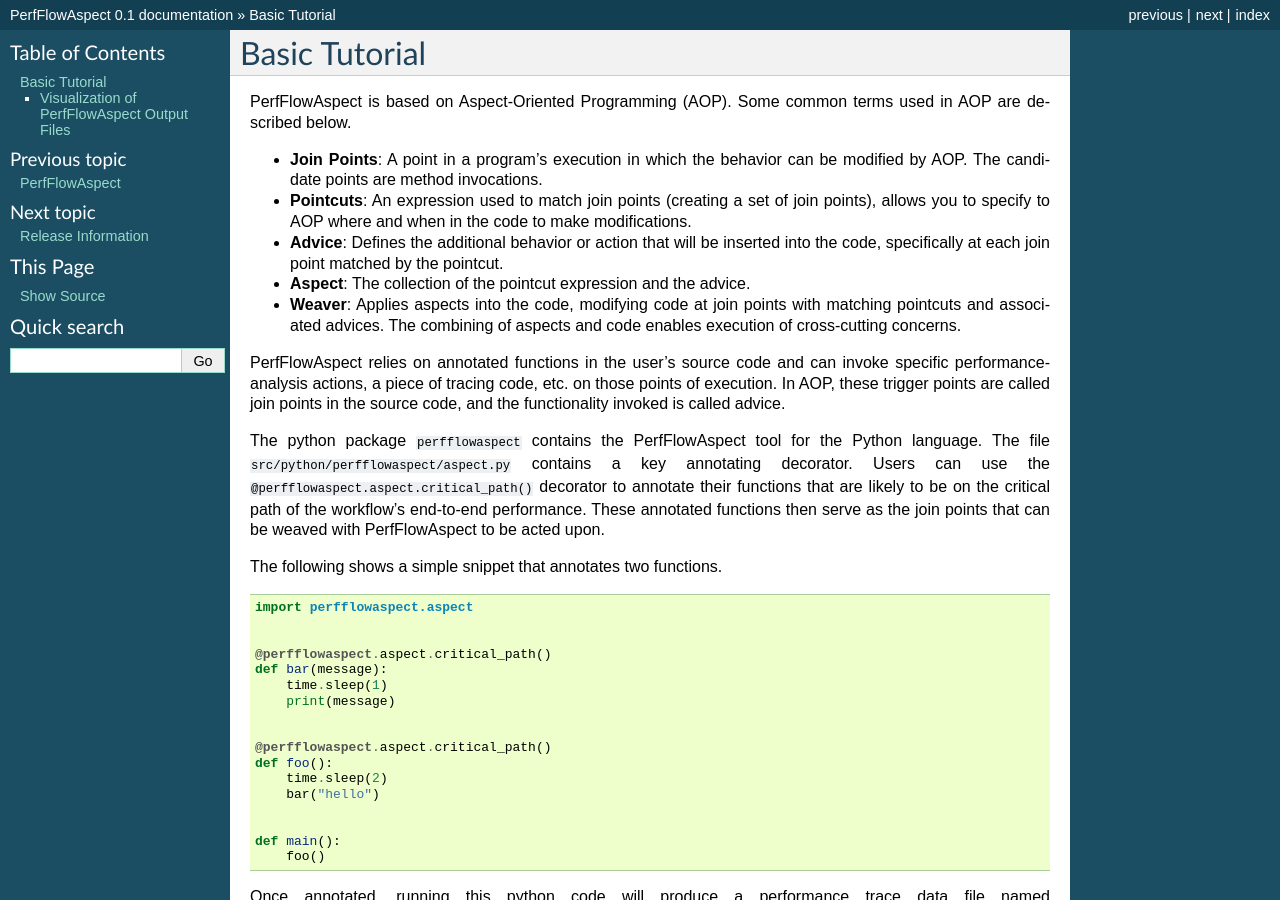
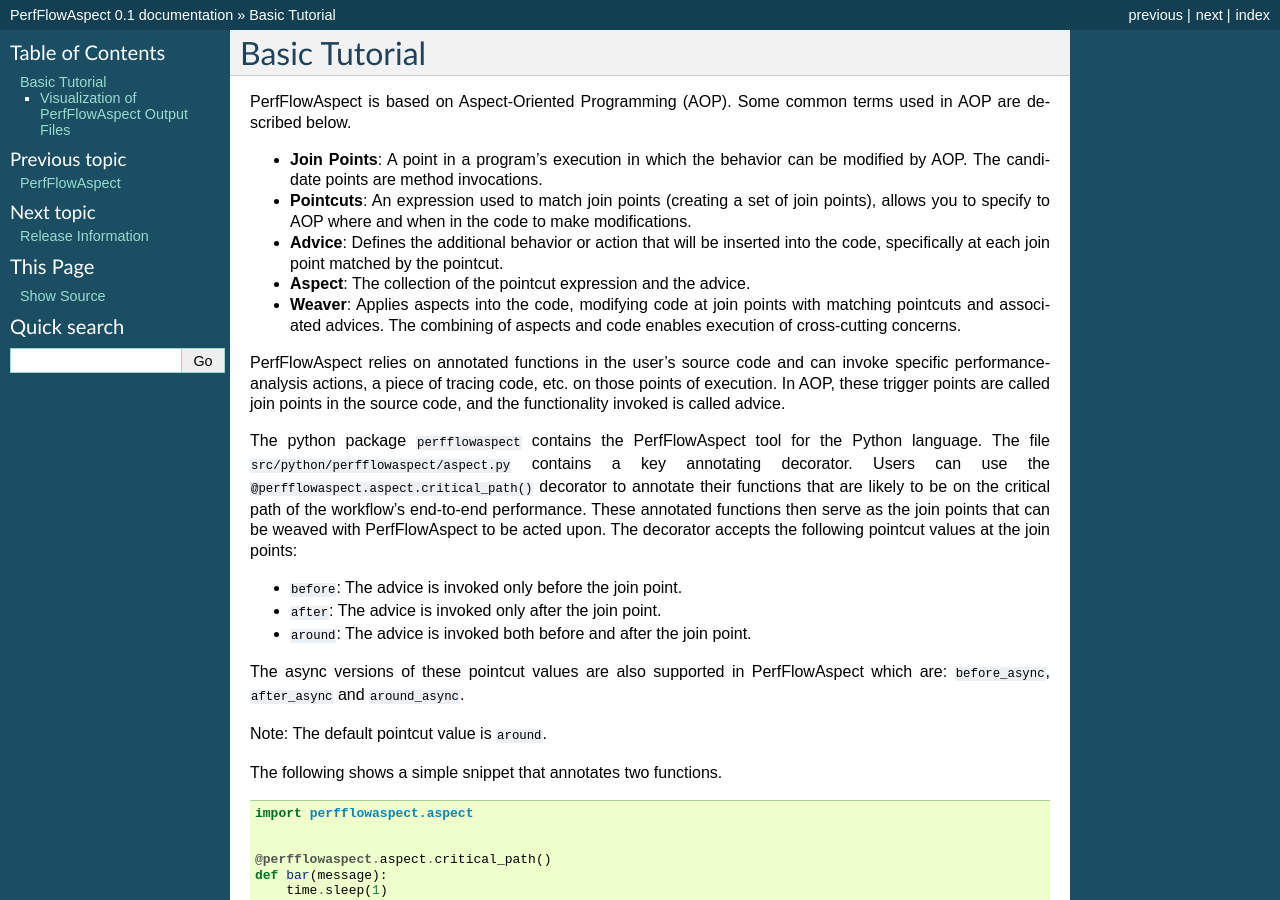
Before and after one commit to flux-framework/PerfFlowAspect, a Sphinx documentation site: the page built from docs/BasicTutorial.rst, in a window 1280 px wide and 900 px high. Built offline with Sphinx 7.4.7, drawn with Linux system fonts in a browser that asks for light colours.

Commit message:
Add pointcut values information

```diff
--- a/docs/BasicTutorial.rst
+++ b/docs/BasicTutorial.rst
@@ -39,7 +39,18 @@ annotating decorator. Users can use the
 ``@perfflowaspect.aspect.critical_path()`` decorator to annotate their functions
 that are likely to be on the critical path of the workflow's end-to-end
 performance. These annotated functions then serve as the join points that can be
-weaved with PerfFlowAspect to be acted upon.
+weaved with PerfFlowAspect to be acted upon. The decorator accepts the following pointcut values at the join points:
+
+-  ``before``: The advice is invoked only before the join point.
+
+-  ``after``: The advice is invoked only after the join point.
+
+-  ``around``: The advice is invoked both before and after the join point.
+
+The async versions of these pointcut values are also supported in PerfFlowAspect which are: ``before_async``,
+``after_async`` and ``around_async``.
+
+Note: The default pointcut value is ``around``.
 
 The following shows a simple snippet that annotates two functions.
 
```
